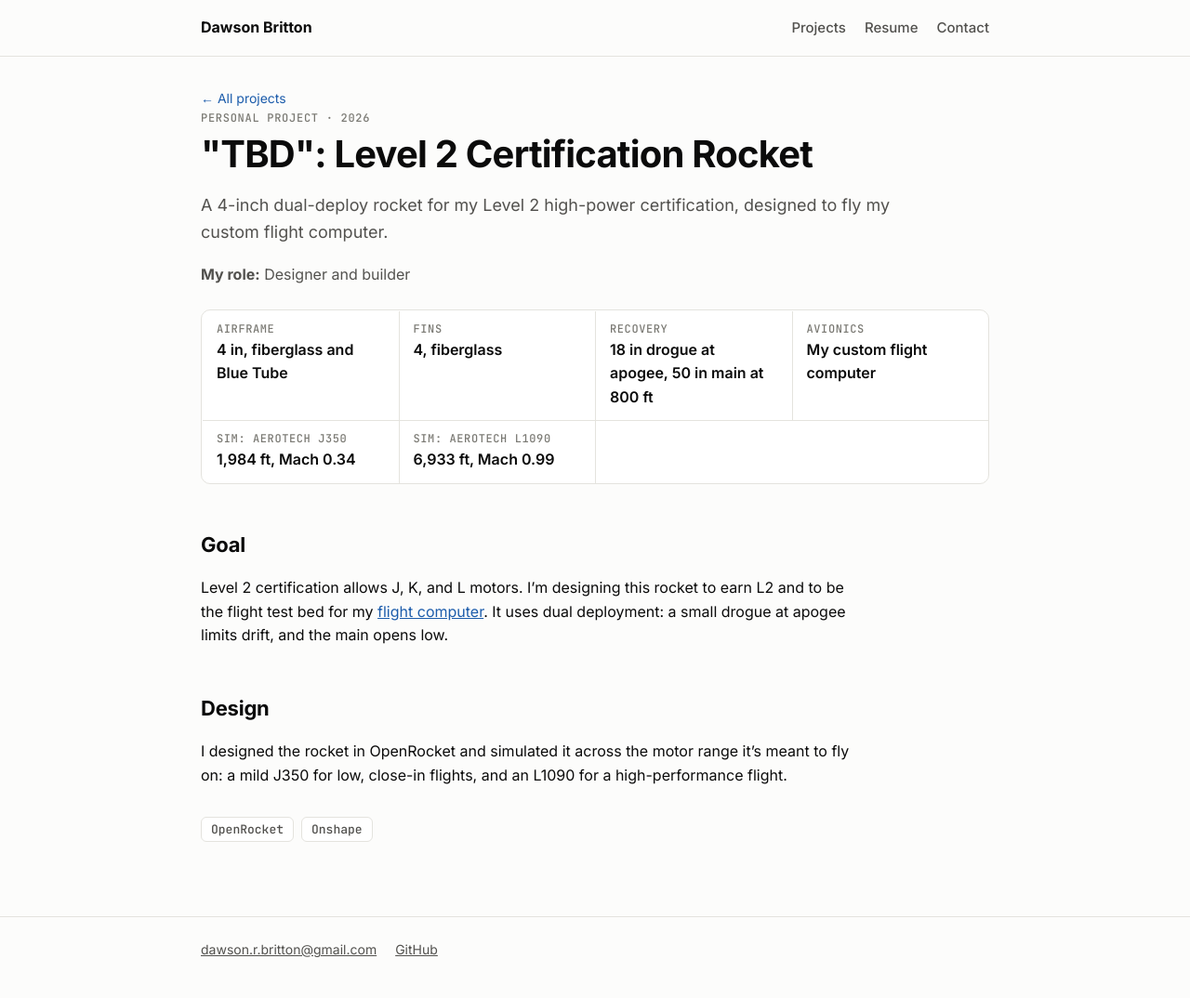
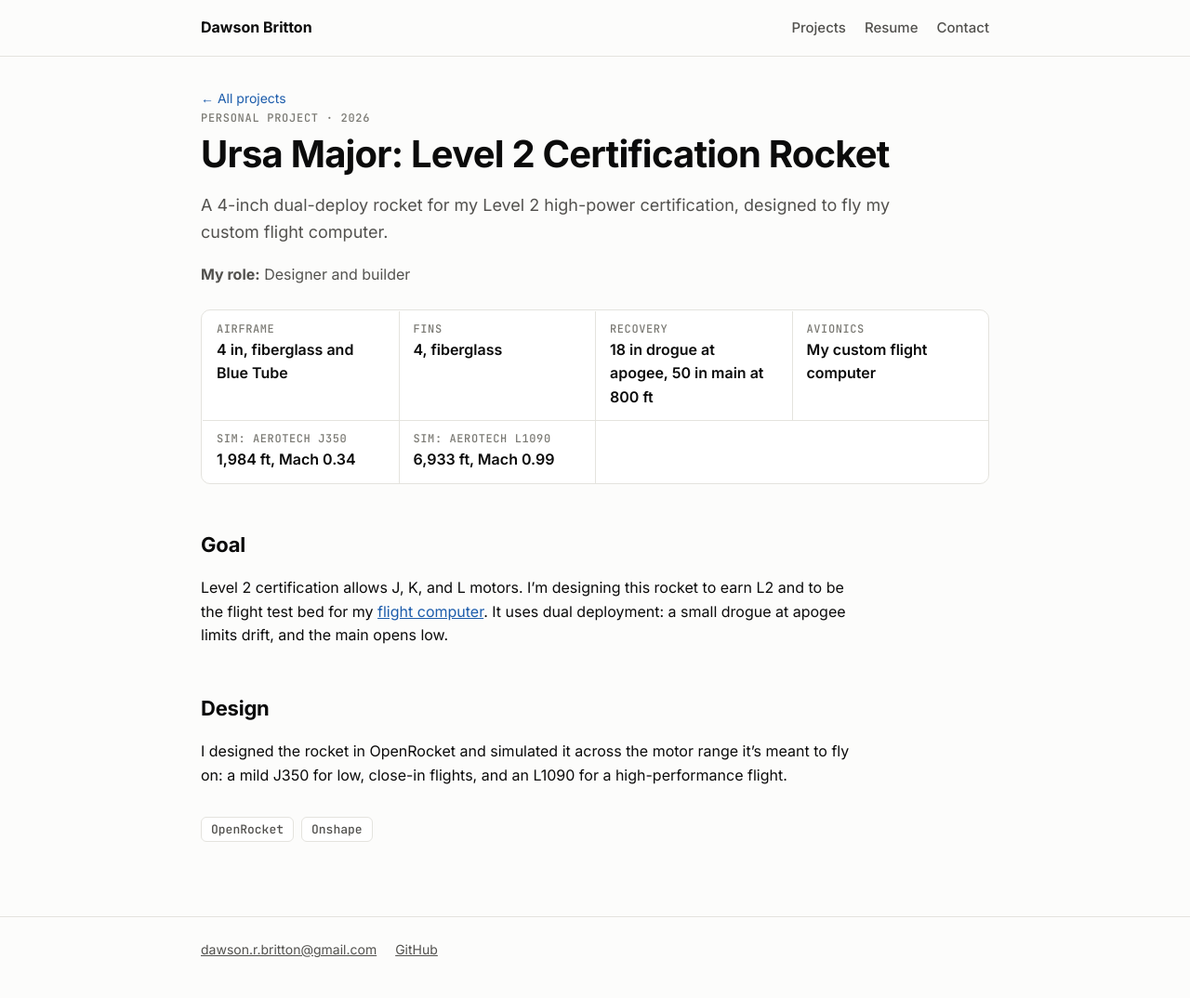
Before and after one commit to DawsonBritton/DawsonBritton.github.io, a Jekyll site: the page built from _projects/level-2-rocket.md, in a window 1280 px wide. Shown: the whole page at 93% size. Built offline with Jekyll 4.4.1, drawn with Linux system fonts in a browser that asks for light colours.

Commit message:
Rename L2 rocket to Ursa Major
Co-Authored-By: Claude Opus 5.5 <noreply@anthropic.com>

```diff
--- a/_projects/level-2-rocket.md
+++ b/_projects/level-2-rocket.md
@@ -1,5 +1,5 @@
 ---
-title: "\"TBD\": Level 2 Certification Rocket"
+title: "Ursa Major: Level 2 Certification Rocket"
 category: Personal project
 date_range: 2026
 order: 4
```
